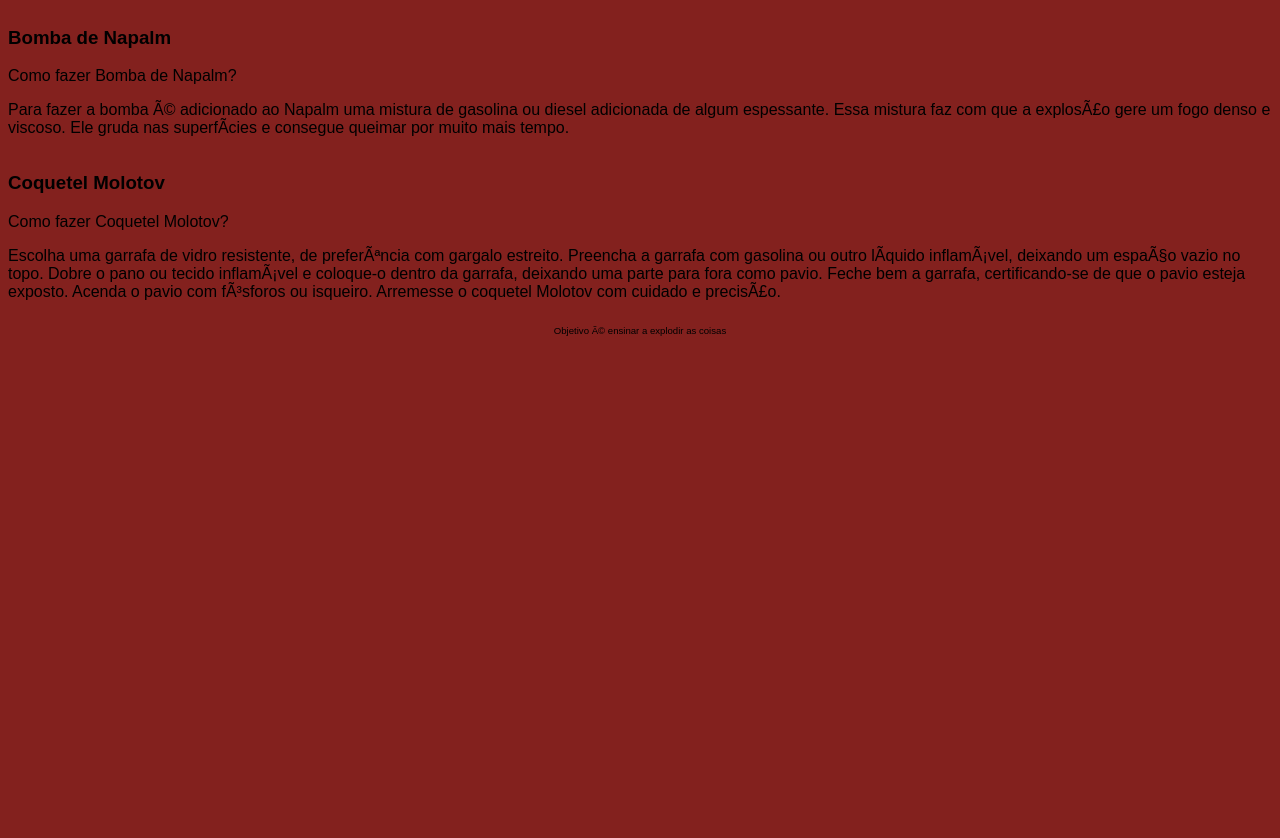
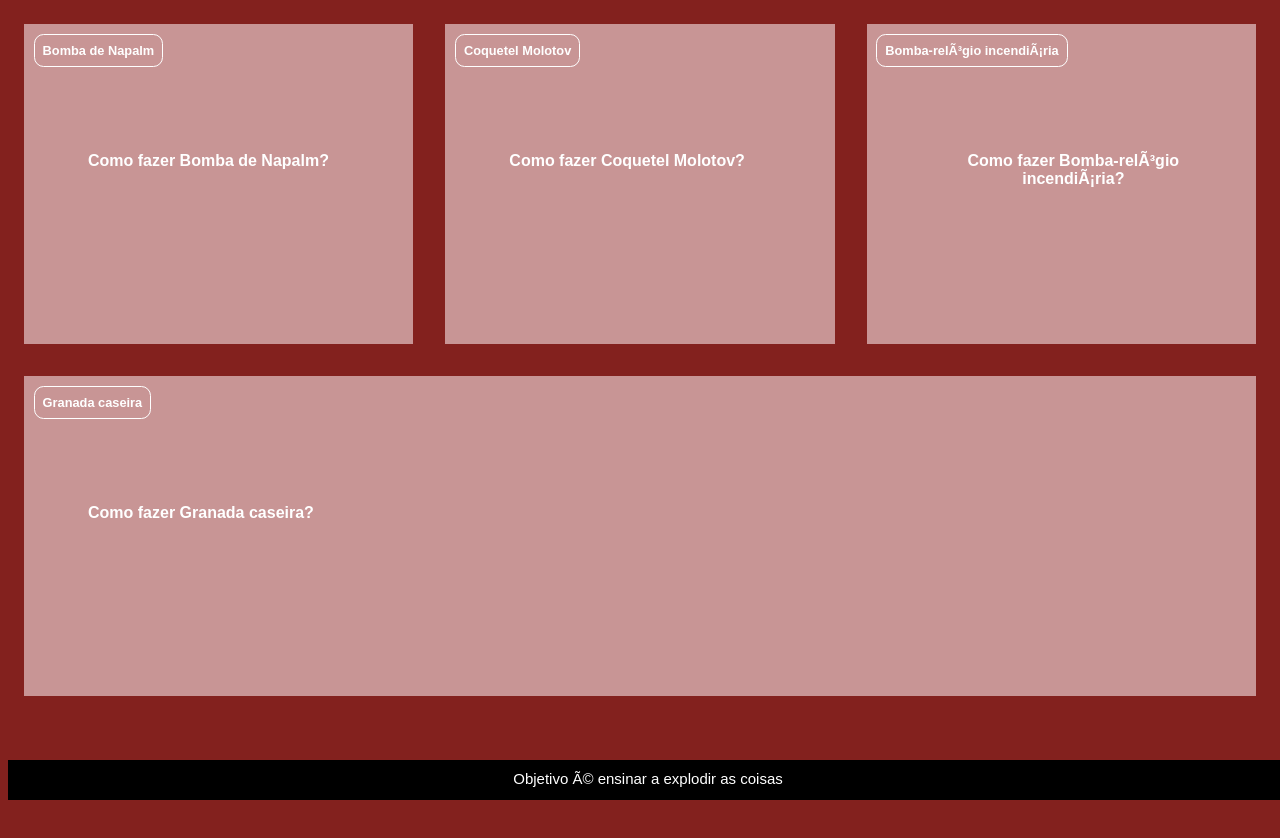
Before and after one commit to Whisky-annonymos/final, a plain HTML site: page index.html in a window 1280 px wide. Before the commit the page ends 800 px from the top, so only its background shows below. Drawn offline with Linux system fonts and the light colour scheme.

Commit message:
Add files via upload

```diff
--- a/assests/style.css
+++ b/assests/style.css
@@ -1,7 +1,7 @@
 :root{
     --text-color: white;
     --card-front-color: red;
-    --card-back-color: black;
+    --card-back-color: rgb(200, 149, 149);
 }
 body {
     background-color: rgb(131, 33, 30);
@@ -37,36 +37,37 @@ body {
         font-size: 1vw;
         backface-visibility: hidden;
         }
-        .cartao__conteudo_pergunta p{
+        .cartao__conteudo__pergunta p{
             color: var(--text-color);
-            font-weight: 500;
+            font-weight: 700;
         }
-        .cartao__conteudo_resposta p {
+        .cartao__conteudo__resposta p {
             color: var(--card-back-color);
             font-weight: 700;
         }
         .cartao:hover.cartao__conteudo{
             transform: rotateY (180deg);
         }
-        .cartao__conteudo_pergunta,
-        .cartao__conteudo_resposta{
+        .cartao__conteudo__pergunta,
+        .cartao__conteudo__resposta{
             backface-visibility: hidden;
             position: absolute;
             height: 100%;
+            width: 20;
+        }
+        .cartao__conteudo__resposta{
+            transform: rotateY(180deg);
+        }
+        footer{
+            background-color: black;
+            color: white;
+            position:fixed;
+            bottom: 0;
             width: 100%;
+            height: 2.5rem;
         }
-
-        S
-footer {
-    background-color: rgb(0, 0, 0);
-    color: rgb(223, 218, 218);
-    position: fixed;
-    bottom: 0;
-    width: 100%;
-    height: 2rem;
-    }
-footer p {
-    text-align: center;
-    font-size: 0.6rem;
-    margin-top: 0.5rem;
-    }
+        footer p {
+            text-align: center;
+            font-size: 15px;
+            margin-top: 0.6rem;
+        }
--- a/index.html
+++ b/index.html
@@ -4,31 +4,31 @@
 <head>
     <meta charset=”UTF-8”>
     <meta http-equiv="X - UA - Compatible" content="IE=edge">
-    <meta name=”viewport” content=”width-device-width, initial-scale=1.0”>
+    <meta name="viewport" content="width-device-width, initial-scale=1.0">
     <link rel="stylesheet" href="assests/style.css">
     <title>Explosivos</title>
 </head>
 <body>
     <main>
-        <section id="container">
-<article class=”cartao”>
-    <div class=”cartao__conteudo”>
+<section id="container">
+ <article class="cartao">
+    <div class="cartao__conteudo">
         <h3>Bomba de Napalm</h3>
-        <div class=”cartao__conteudo__pergunta”>
+        <div class="cartao__conteudo__pergunta">
             <p>Como fazer Bomba de Napalm?</p>
         </div>
-        <div class=”cartao__conteudo__resposta”>
+        <div class="cartao__conteudo__resposta">
             <p>Para fazer a bomba é adicionado ao Napalm uma mistura de gasolina ou diesel adicionada de algum espessante.
                 Essa mistura faz com que a explosão gere um fogo denso e viscoso. Ele gruda nas superfícies e consegue queimar por muito mais tempo.</p>
         </div>
-</article>
-    <article class=”cartao”>
-        <div class=”cartao__conteudo”>
+ </article>
+    <article class="cartao">
+        <div class="cartao__conteudo">
             <h3>Coquetel Molotov</h3>
-            <div class=”cartao__conteudo__pergunta”>
+            <div class="cartao__conteudo__pergunta">
                 <p>Como fazer Coquetel Molotov?</p>
             </div>
-            <div class=”cartao__conteudo__resposta”>
+            <div class="cartao__conteudo__resposta">
                 <p>Escolha uma garrafa de vidro resistente, de preferência com gargalo estreito.
                     Preencha a garrafa com gasolina ou outro líquido inflamável, deixando um espaço vazio no topo.
                     Dobre o pano ou tecido inflamável e coloque-o dentro da garrafa, deixando uma parte para fora como pavio.
@@ -38,6 +38,42 @@
                     </p>
         </div>
     </article>
+
+    <article class="cartao">
+        <div class="cartao__conteudo">
+            <h3>Bomba-relógio incendiária</h3>
+            <div class="cartao__conteudo__pergunta">
+                <p>Como fazer Bomba-relógio incendiária?</p>
+            </div>
+            <div class="cartao__conteudo__resposta">
+                <p>O procedimento é muito simples. Preencha
+                    um tubo de papelão ou de metal com uma
+                    mistura de três quartos de clorato de
+                    potássio, um quarto de açúcar, e lacre.
+                    Faça um furo em uma das extremidades.
+                    Nesse furo, insira um frasco invertido
+                    contendo ácido sulfúrico e tampe com uma
+                    rolha ou similar. Quando o ácido entrar
+                    em contato com a mistura de açúcar e
+                    clorato de potássio, o resultado será
+                    uma poderosa bola de fogo..</p>
+            </div>
+    </article>
+        <article class="cartao">
+            <div class="cartao__conteudo">
+                <h3>Granada caseira</h3>
+                <div class="cartao__conteudo__pergunta">
+                    <p>Como fazer Granada caseira?</p>
+                </div>
+                <div class="cartao__conteudo__resposta">
+                    <p>A granada é feita com uma lata de leite
+                        condensado, vazia e limpa, ligada a um
+                        cabo de madeira. Em seguida, preenchana com uma camada de dinamite. Lacre
+                        a parte aberta da lata, deixando um
+                        pequeno furo para o fusível.
+                        </p>
+            </div>
+        </article>
 </section>
 </main>
 <footer>
```
